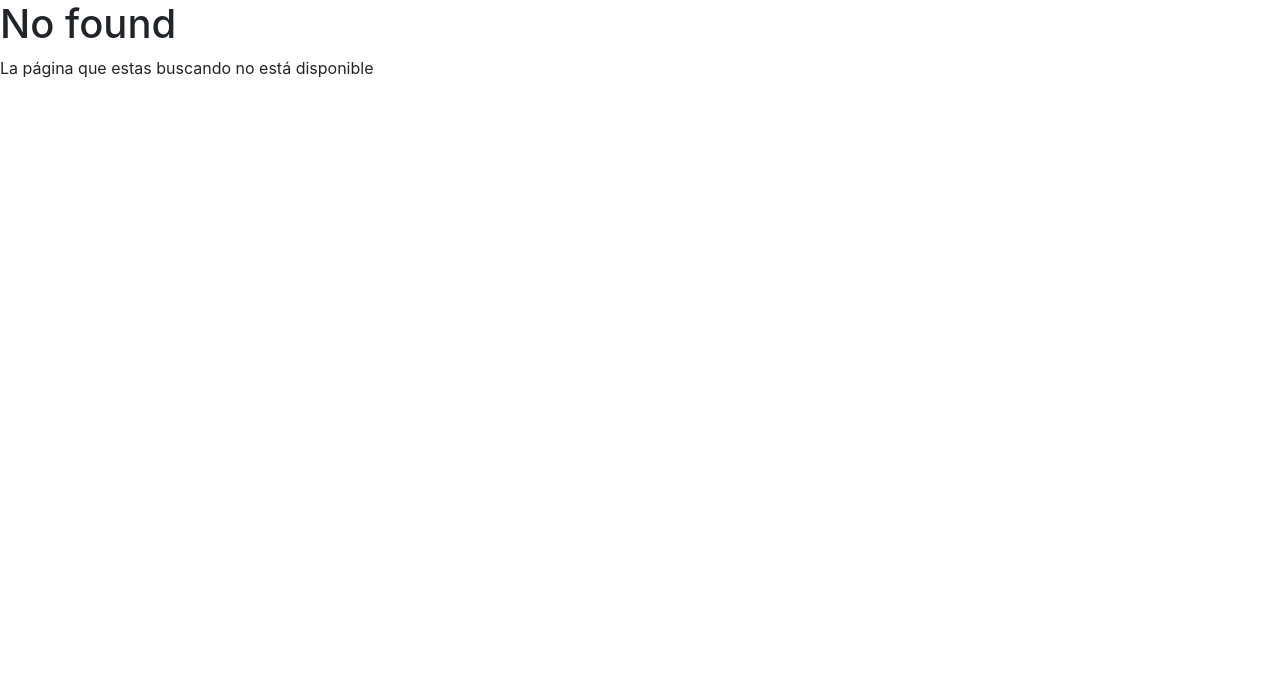
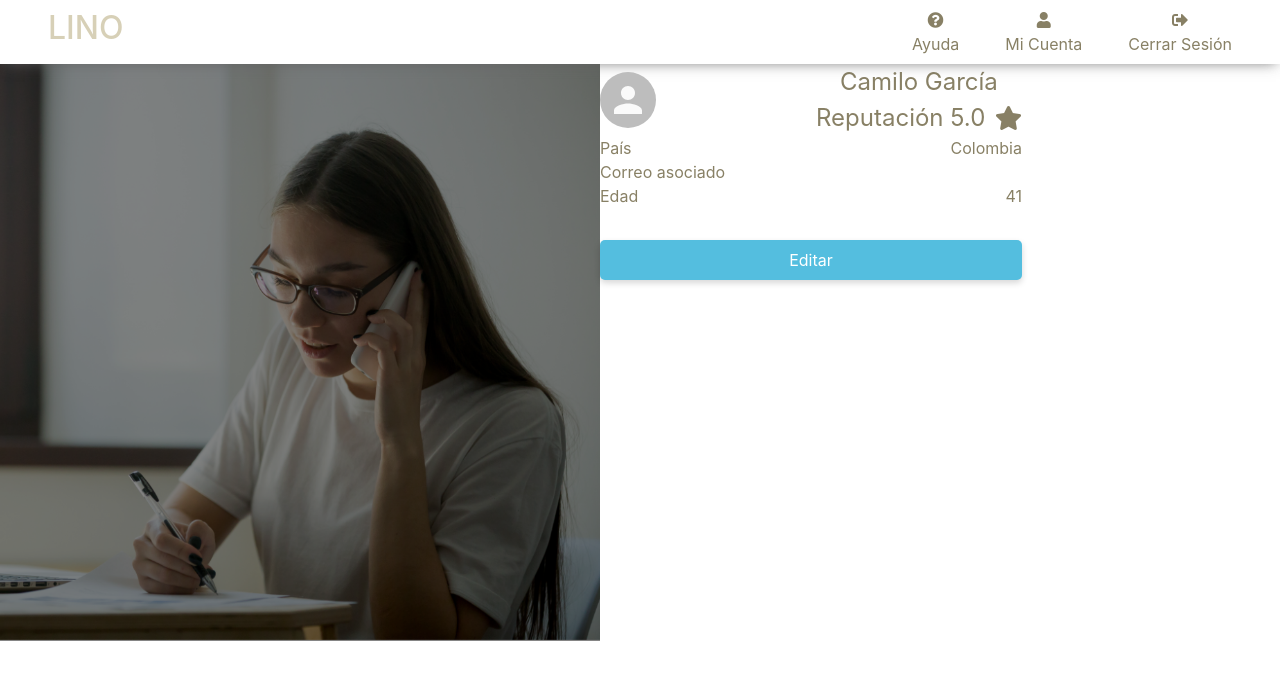
Before and after one commit to Sagalo04/lino-app, a React (Create React App) app: page /User in a window 1280 px wide. Shown: the top 680 px of the page. Built offline with nearby package versions, Linux system fonts and the light colour scheme; what google-maps-react would draw is missing.

Commit message:
acount-a medias

```diff
--- a/src/App.js
+++ b/src/App.js
@@ -12,6 +12,7 @@ import ServiceDoctor from './Components/Service/ServiceDoctor/ServiceDoctor';
 import SignIn from './Components/SignIn/SignIn';
 import UserProfile from './UserProfile';
 import Help from './Components/Help/Help';
+import Acount from './Components/Acount/Acount';
 
 //ingreso un doctor o un paciente?
 function ServiceType(props){
@@ -50,6 +51,11 @@ function App() {
           <Help />
         </Route>
 
+        <Route path="/User">
+          <Navbar />
+          <Acount />
+        </Route>
+
         <Route>
           <h1>No found</h1>
           <p>La página que estas buscando no está disponible</p>
--- /dev/null
+++ b/src/Components/Acount/Acount.css
@@ -0,0 +1,34 @@
+.o-Acount{
+    display: flex;
+    color: #888065;
+}
+
+.o-contentAcount{
+    display: flex;
+    flex-direction: column;
+
+}
+
+
+.o-contentTopAcount{
+    display: flex;
+    align-items: center;
+}
+
+.o-topAcount{
+    font-size: 1.5rem;
+    text-align: center;
+}
+
+.o-reputation{
+    display: flex;
+    align-items: center;
+}
+.AcountIcon{
+    margin-left: 0.6rem;
+}
+
+.o-itemsAcount{
+    display: flex;
+    justify-content: space-between;
+}
--- /dev/null
+++ b/src/Components/Acount/Acount.js
@@ -0,0 +1,64 @@
+import { Avatar, makeStyles } from '@material-ui/core';
+import React from 'react';
+import imagens from '../../Resources/Images/help.png'
+import UserProfile from '../../UserProfile';
+import OButton from '../OButton/OButton';
+import './Acount.css'
+const useStyles = makeStyles((theme) => ({
+    root: {
+        display: 'flex',
+        '& > *': {
+            margin: theme.spacing(1),
+        },
+    },
+    small: {
+        width: theme.spacing(3),
+        height: theme.spacing(3),
+    },
+    large: {
+        width: theme.spacing(7),
+        height: theme.spacing(7),
+        marginRight: '10rem'
+    },
+}));
+
+
+function Acount(props) {
+    const mail = UserProfile.getMail();
+    const classes = useStyles();
+    return (
+
+        <div className="o-Acount">
+            <img src={imagens} width="600rem" alt="" />
+            <div className="o-contentAcount">
+                <div className="o-contentTopAcount">
+                    <Avatar alt="name" src="" className={classes.large}></Avatar>
+                    <div className="o-topAcount">
+                        <p>Camilo García</p>
+                        <div className="o-reputation">
+                            <p>Reputación 5.0</p>
+                            <i className='fas fa-star AcountIcon' size="2x"></i>
+                        </div>
+                    </div>
+                </div>
+                <div>
+                    <div className="o-itemsAcount">
+                        <p>País</p>
+                        <p>Colombia</p>
+                    </div>
+                    <div className="o-itemsAcount">
+                        <p>Correo asociado</p>
+                        <p>{mail}</p>
+                    </div>
+                    <div className="o-itemsAcount">
+                        <p>Edad</p>
+                        <p>41</p>
+                    </div>
+                </div>
+                <OButton label={"Editar"}></OButton>
+            </div>
+        </div>
+    );
+}
+
+export default Acount;
```
